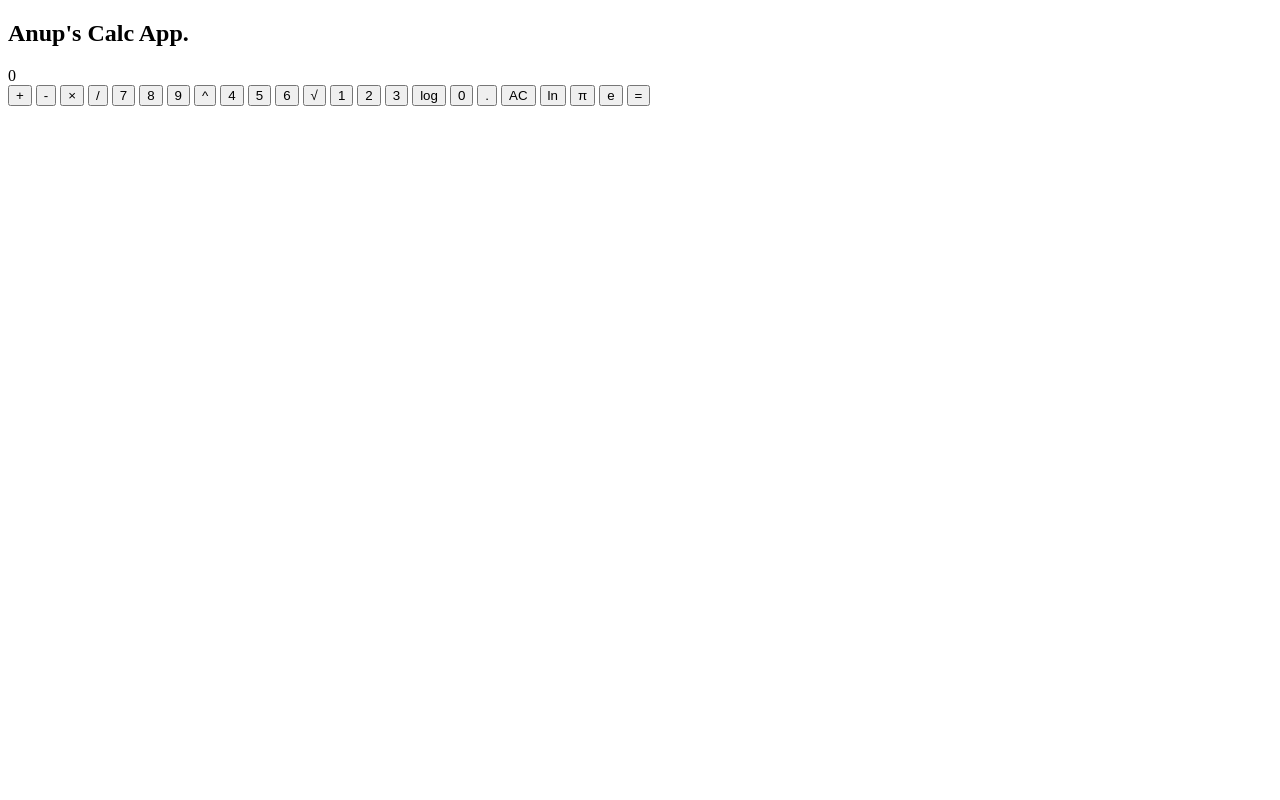
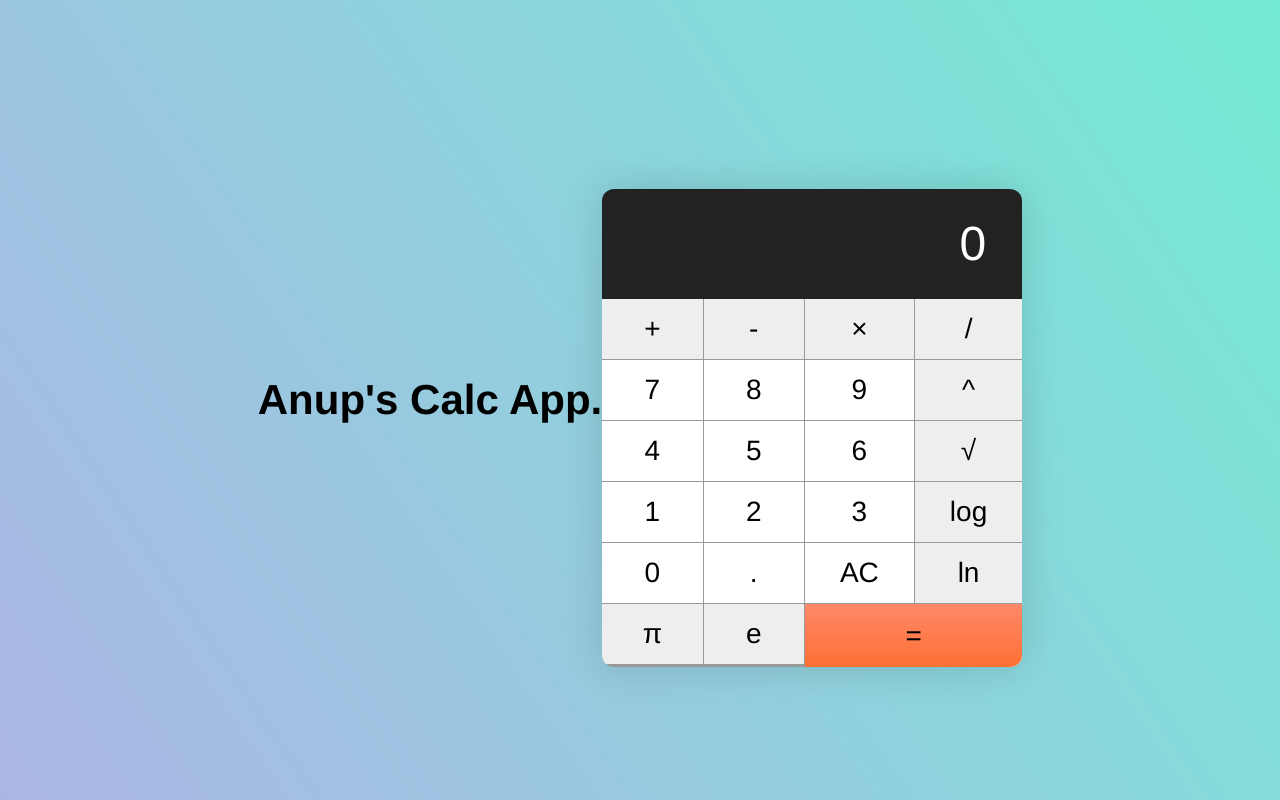
Before and after one commit to anup-naidu/anup-js-rest-calculator, a plain HTML site: page index.html in a window 1280 px wide. Drawn offline with Linux system fonts and the light colour scheme.

Commit message:
Added CCS Ref

```diff
--- a/index.html
+++ b/index.html
@@ -4,6 +4,7 @@
   <meta charset="UTF-8">
   <meta name="viewport" content="width=device-width, initial-scale=1.0">
   <meta http-equiv="X-UA-Compatible" content="ie=edge">
+  <link rel="stylesheet" type="text/css" media="screen" href="css/calc-app-style.css" />
   <title>Anup's Calc App.</title>
 </head>
 <body>
```
